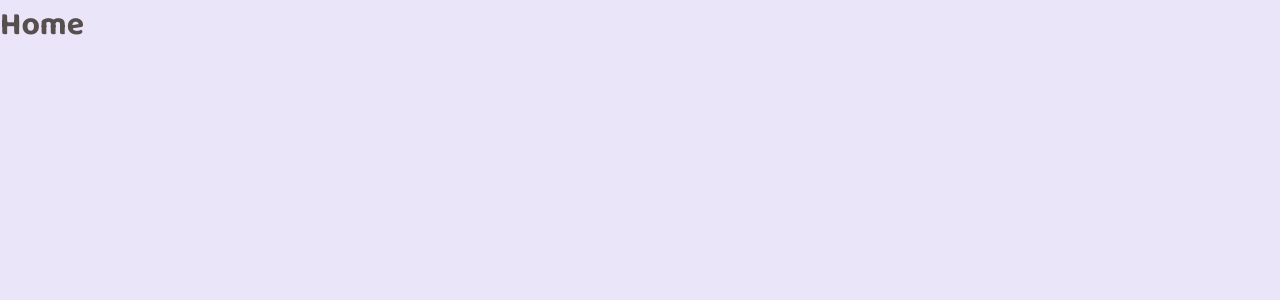
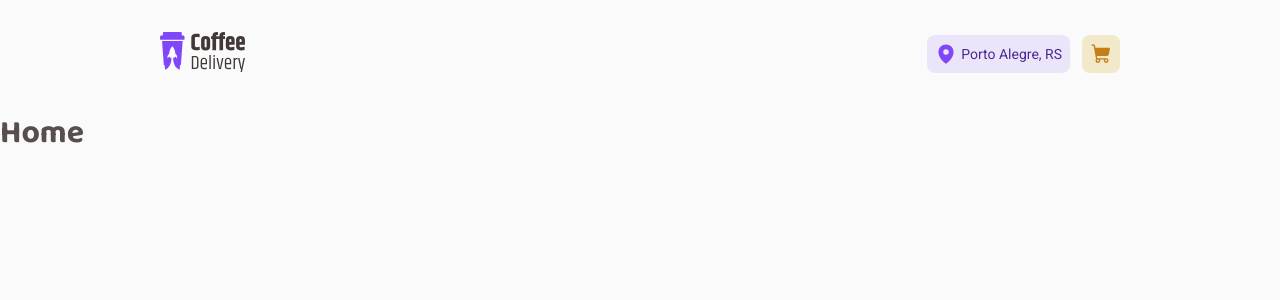
Before and after one commit to DiogoKaster/ignite-coffee-delivery, a React (Vite) app: page / in a window 1280 px wide. Shown: the top 300 px of the page. Built offline with nearby package versions, Linux system fonts and the light colour scheme; the HTML template or start-up script is replaced by a standard one.

Commit message:
feat: create header

```diff
--- /dev/null
+++ b/src/components/Header/index.tsx
@@ -0,0 +1,29 @@
+import {
+  HeaderContainer,
+  LocationContainer,
+  ShoppingCartContainer,
+} from './styles'
+import { NavLink } from 'react-router-dom'
+import CoffeeLogo from '../../assets/Logo.svg'
+import { ShoppingCart, MapPin } from '@phosphor-icons/react'
+
+export function Header() {
+  return (
+    <HeaderContainer>
+      <NavLink to="/">
+        <img src={CoffeeLogo} alt="Coffee Logo" />
+      </NavLink>
+      <nav>
+        <LocationContainer>
+          <MapPin weight="fill" size={22} />
+          <span>Porto Alegre, RS</span>
+        </LocationContainer>
+        <ShoppingCartContainer>
+          <NavLink to="/checkout">
+            <ShoppingCart weight="fill" size={22} />
+          </NavLink>
+        </ShoppingCartContainer>
+      </nav>
+    </HeaderContainer>
+  )
+}
--- /dev/null
+++ b/src/components/Header/styles.ts
@@ -0,0 +1,48 @@
+import { styled } from 'styled-components'
+
+export const HeaderContainer = styled.header`
+  display: flex;
+  justify-content: space-between;
+  align-items: center;
+  padding: 2rem 10rem;
+  background: ${(props) => props.theme.background};
+
+  nav {
+    display: flex;
+    align-items: center;
+    gap: 0.75rem;
+  }
+`
+
+export const BaseNavLinksContainer = styled.div`
+  display: flex;
+  align-items: center;
+  padding: 0.5rem;
+  border-radius: 8px;
+  font-weight: 400;
+  font-size: 0.875rem;
+  line-height: 1.3;
+  gap: 0.25rem;
+
+  a {
+    display: flex;
+    align-items: center;
+  }
+`
+
+export const LocationContainer = styled(BaseNavLinksContainer)`
+  background: ${(props) => props.theme['purple-light']};
+  color: ${(props) => props.theme.purple};
+
+  span {
+    color: ${(props) => props.theme['purple-dark']};
+  }
+`
+
+export const ShoppingCartContainer = styled(BaseNavLinksContainer)`
+  background: ${(props) => props.theme['yellow-light']};
+
+  a {
+    color: ${(props) => props.theme['yellow-dark']};
+  }
+`
--- a/src/layouts/DefaultLayout/index.tsx
+++ b/src/layouts/DefaultLayout/index.tsx
@@ -1,9 +1,11 @@
 import { Outlet } from 'react-router-dom'
 import { LayoutContainer } from './styles'
+import { Header } from '../../components/Header'
 
 export function DefaultLayout() {
   return (
     <LayoutContainer>
+      <Header />
       <Outlet />
     </LayoutContainer>
   )
--- a/src/styles/themes/default.ts
+++ b/src/styles/themes/default.ts
@@ -1,6 +1,6 @@
 export const defaultTheme = {
   white: '#fff',
-  background: '#EBE5F9',
+  background: '#FAFAFA',
   'base-card': '#F3F2F2',
   'base-input': '#EDEDED',
   'base-button': '#E6E5E5',
```
Also changed, not shown: src/assets/Logo.svg (added).
